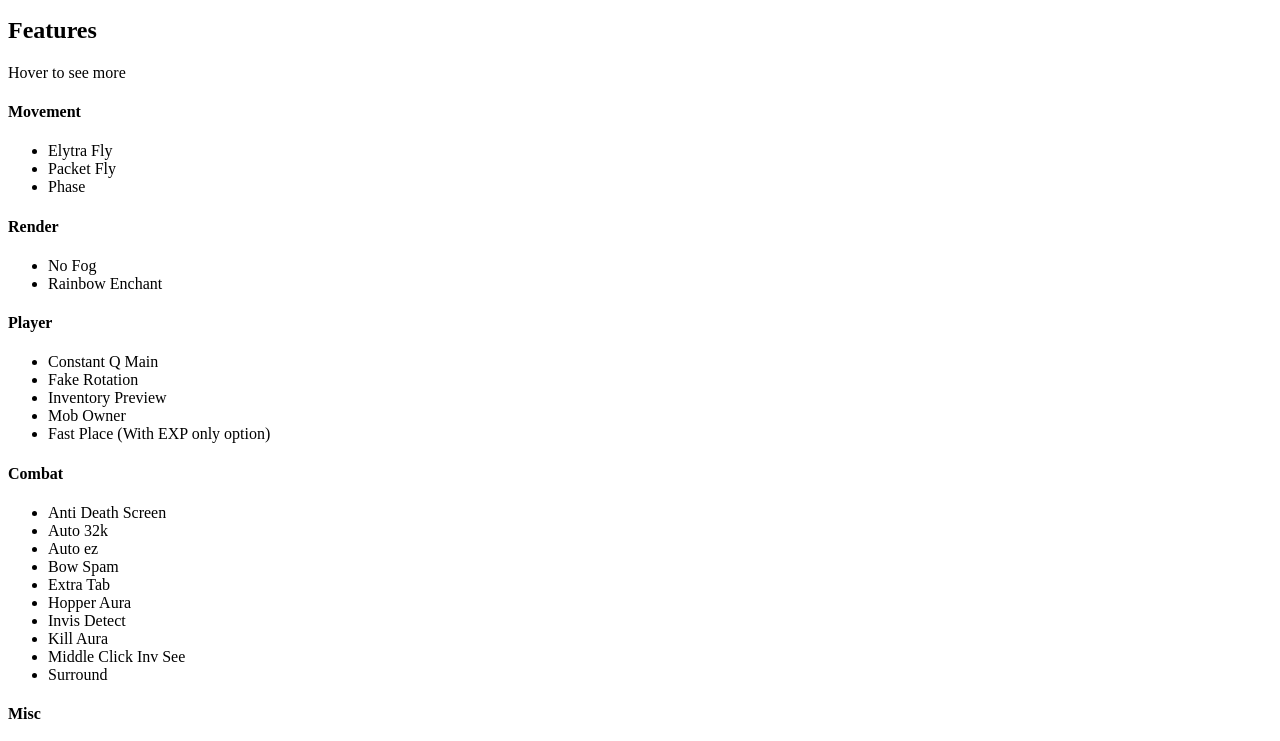
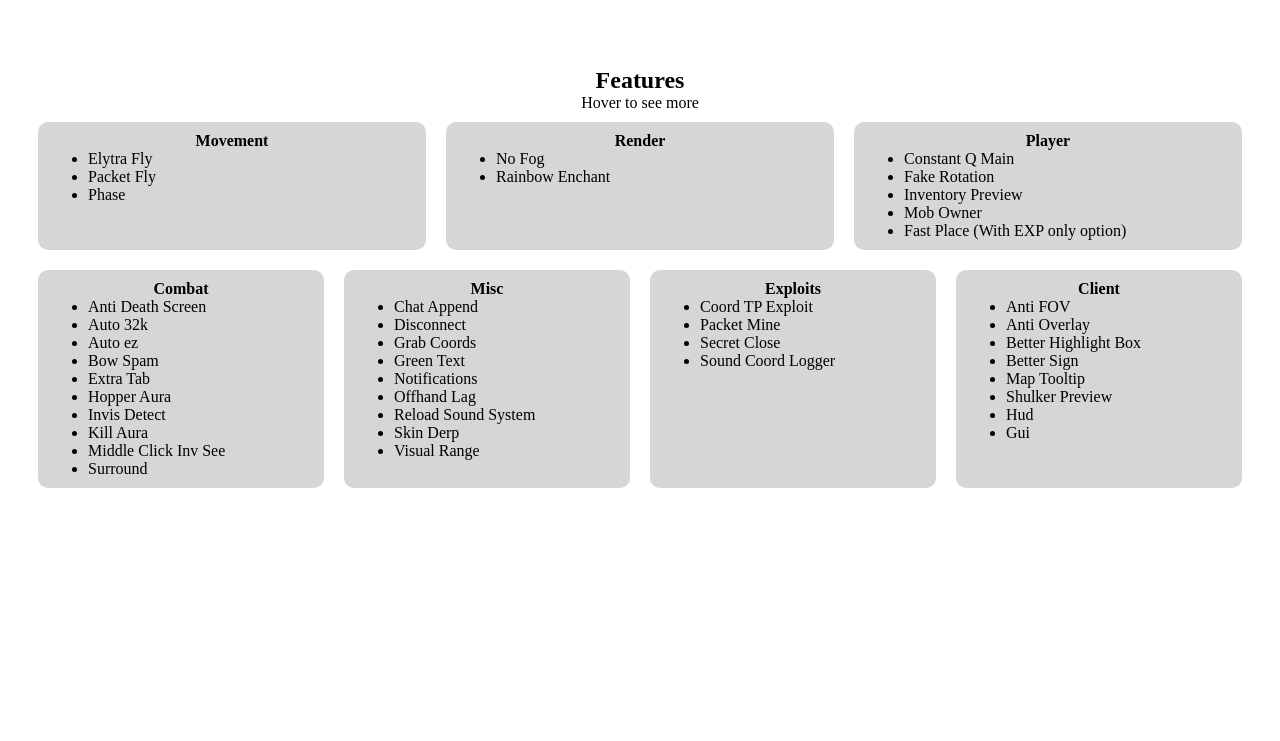
Before and after one commit to Backdoored/backdoored.github.io, a plain HTML site: page index.html in a window 1280 px wide. Shown: the part 93-834 px from the top of the page. After the commit the page ends 800 px from the top, so only its background shows below. Drawn offline with Linux system fonts and the light colour scheme.

Commit message:
Added cards

```diff
--- a/index.html
+++ b/index.html
@@ -13,7 +13,7 @@
 			<h1>Backdoored<span> Client</span></h1>
 			<span>The best client for 2b2t</span>
 		</div>
-		<div>
+		<div class="features">
 			<h2>Features</h2>
 			<span>Hover to see more</span>
 			<div class="cards">
@@ -42,6 +42,7 @@
 						<li title="Place blocks or use items faster">Fast Place (With EXP only option)</li>
 					</ul>
 				</div>
+				<div class="cards-row2">
 					<div class="card">
 						<h4 class="card-title">Combat</h4>
 						<ul>
@@ -95,5 +96,6 @@
 					</div>
 				</div>
 			</div>
+		</div>
 	</body>
 </html>
--- a/style.css
+++ b/style.css
@@ -1,6 +1,8 @@
 body > div.head
 {
 	display: grid;
+	padding: 50px;
+	padding-top: 0px;
 }
 
 body > div.head > h1
@@ -33,3 +35,55 @@ body > div.head > span
 		font-size: 5vw;
 	}
 }
+
+/* ---------------------------------------------------------------------------------------------------- */
+
+body > div.features
+{
+	padding: 20px;
+	display: grid;
+}
+
+body > div.features > h2
+{
+	margin: auto;
+}
+
+body > div.features > span
+{
+	margin: auto;
+}
+
+body > div.features > div.cards
+{
+	display: grid;
+	grid-template-columns: 1fr 1fr 1fr;
+}
+
+body > div.features > div.cards > div.cards-row2
+{
+	grid-column-start: 1;
+	grid-column-end: 4;
+
+	display: grid;
+	grid-template-columns: 1fr 1fr 1fr 1fr;
+}
+
+div.card
+{
+	background-color: #d6d6d6;
+	border-radius: 10px;
+	margin: 10px;
+	padding: 10px;
+}
+
+div.card > h4
+{
+	margin: 0;
+	text-align: center;
+}
+
+div.card > ul
+{
+	margin: 0;
+}
```
Lines whose indentation alone changed are shown as unchanged.
